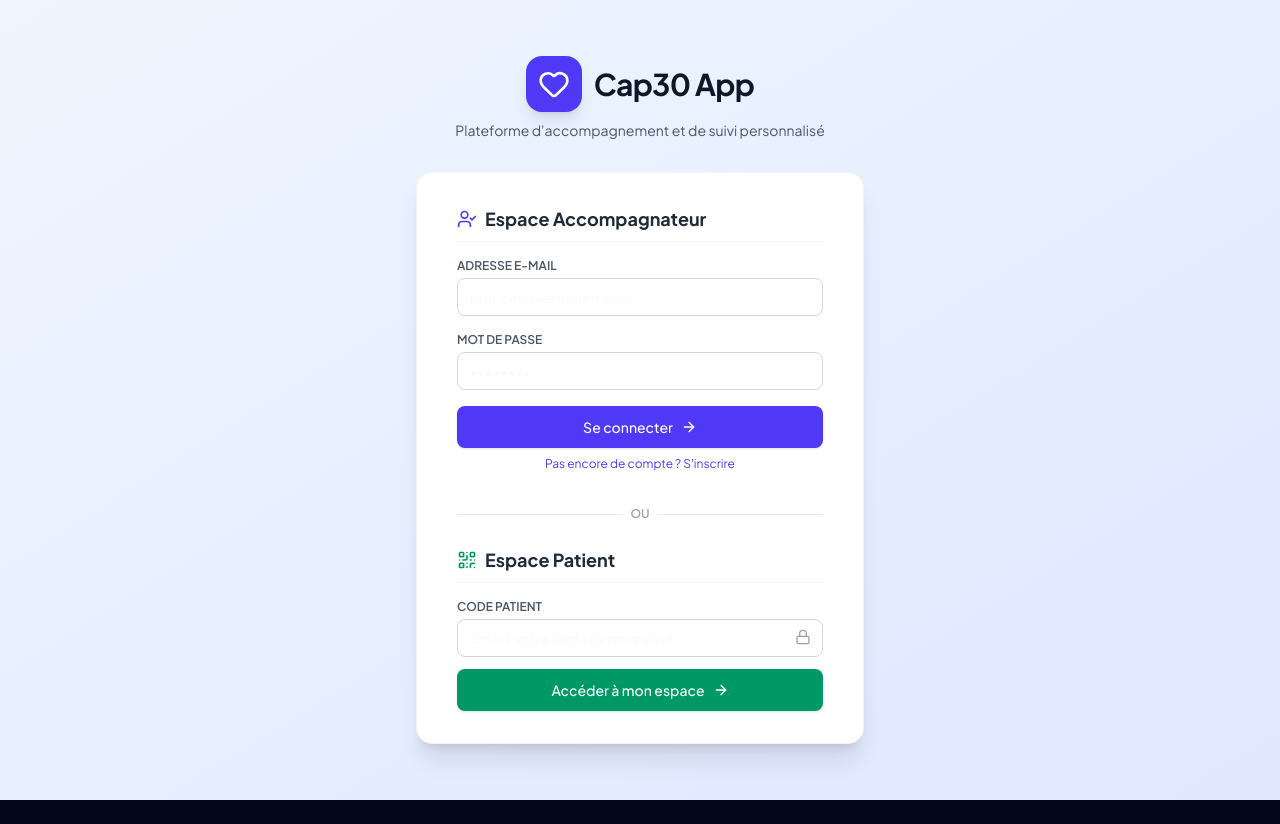
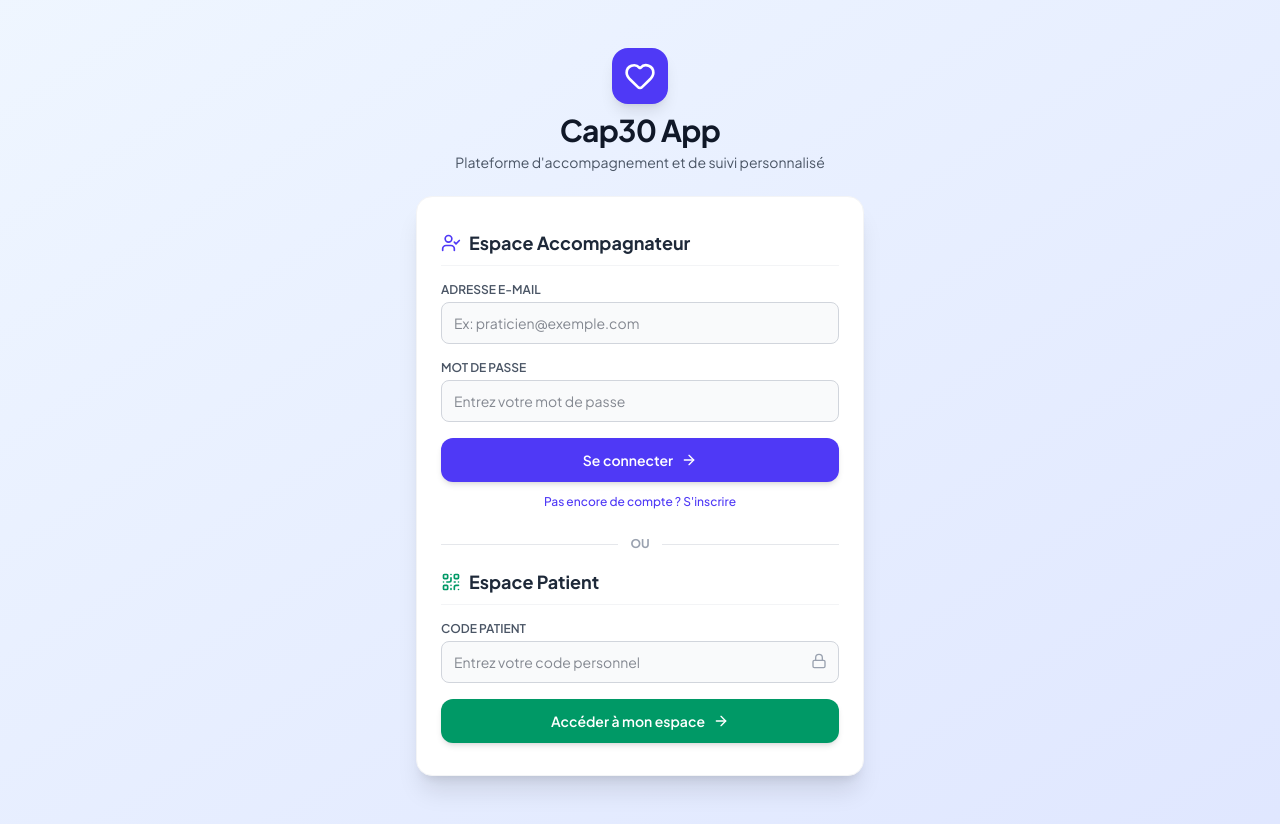
Before and after one commit to smetiazmi-ux/cap30-app, a React (Vite) app: page / in a window 1280 px wide. Before the commit the page ends 800 px from the top, so only its background shows below. Built offline with nearby package versions, Linux system fonts and the light colour scheme.

Commit message:
Update LandingPage.tsx

```diff
--- a/src/components/LandingPage.tsx
+++ b/src/components/LandingPage.tsx
@@ -13,8 +13,7 @@ export const LandingPage: React.FC<LandingPageProps> = ({ onSelectRole }) => {
 
   const handleSponsorAuth = (e: React.FormEvent) => {
     e.preventDefault();
-    // Simulation de connexion/inscription accompagnateur
-    if (email && password) {
+    if (email.trim() && password.trim()) {
       onSelectRole('sponsor');
     }
   };
@@ -28,23 +27,21 @@ export const LandingPage: React.FC<LandingPageProps> = ({ onSelectRole }) => {
 
   return (
     <div className="min-h-screen bg-gradient-to-br from-blue-50 to-indigo-100 flex flex-col justify-center py-12 px-4 sm:px-6 lg:px-8">
-      <div className="sm:mx-auto sm:w-full sm:max-px">
-        <div className="flex justify-center items-center gap-3">
-          <div className="p-3 bg-indigo-600 rounded-2xl shadow-lg text-white">
-            <Heart className="w-8 h-8" />
-          </div>
-          <h1 className="text-3xl font-extrabold text-gray-900 tracking-tight">Cap30 App</h1>
+      <div className="sm:mx-auto sm:w-full sm:max-w-md text-center mb-6">
+        <div className="inline-flex p-3 bg-indigo-600 rounded-2xl shadow-lg text-white mb-2">
+          <Heart className="w-8 h-8" />
         </div>
-        <p className="mt-2 text-center text-sm text-gray-600">
+        <h1 className="text-3xl font-extrabold text-gray-900 tracking-tight">Cap30 App</h1>
+        <p className="mt-1 text-sm text-gray-600">
           Plateforme d'accompagnement et de suivi personnalisé
         </p>
       </div>
 
-      <div className="mt-8 sm:mx-auto sm:w-full sm:max-w-md">
-        <div className="bg-white py-8 px-4 shadow-xl rounded-2xl sm:px-10 border border-gray-100">
+      <div className="sm:mx-auto sm:w-full sm:max-w-md">
+        <div className="bg-white py-8 px-6 shadow-xl rounded-2xl border border-gray-100 space-y-6">
 
           {/* Section Accompagnateur */}
-          <div className="mb-8">
+          <div>
             <div className="flex items-center gap-2 mb-4 pb-2 border-b border-gray-100">
               <UserCheck className="w-5 h-5 text-indigo-600" />
               <h2 className="text-lg font-bold text-gray-800">Espace Accompagnateur</h2>
@@ -60,8 +57,8 @@ export const LandingPage: React.FC<LandingPageProps> = ({ onSelectRole }) => {
                   required
                   value={email}
                   onChange={(e) => setEmail(e.target.value)}
-                  placeholder="praticien@exemple.com"
-                  className="w-full px-3 py-2 border border-gray-300 rounded-lg text-sm focus:ring-2 focus:ring-indigo-500 focus:border-indigo-500"
+                  placeholder="Ex: praticien@exemple.com"
+                  className="w-full px-3 py-2.5 bg-gray-50 border border-gray-300 rounded-lg text-sm text-gray-900 focus:bg-white focus:ring-2 focus:ring-indigo-500 focus:border-indigo-500 transition-colors"
                 />
               </div>
 
@@ -74,33 +71,34 @@ export const LandingPage: React.FC<LandingPageProps> = ({ onSelectRole }) => {
                   required
                   value={password}
                   onChange={(e) => setPassword(e.target.value)}
-                  placeholder="••••••••"
-                  className="w-full px-3 py-2 border border-gray-300 rounded-lg text-sm focus:ring-2 focus:ring-indigo-500 focus:border-indigo-500"
+                  placeholder="Entrez votre mot de passe"
+                  className="w-full px-3 py-2.5 bg-gray-50 border border-gray-300 rounded-lg text-sm text-gray-900 focus:bg-white focus:ring-2 focus:ring-indigo-500 focus:border-indigo-500 transition-colors"
                 />
               </div>
 
               <button
                 type="submit"
-                className="w-full flex justify-center items-center gap-2 py-2.5 px-4 border border-transparent rounded-lg shadow-sm text-sm font-medium text-white bg-indigo-600 hover:bg-indigo-700 focus:outline-none focus:ring-2 focus:ring-offset-2 focus:ring-indigo-500 transition-colors"
+                className="w-full flex justify-center items-center gap-2 py-3 px-4 rounded-xl shadow-md text-sm font-semibold text-white bg-indigo-600 hover:bg-indigo-700 active:bg-indigo-800 transition-all cursor-pointer"
               >
                 {isLogin ? 'Se connecter' : "S'inscrire"} <ArrowRight className="w-4 h-4" />
               </button>
             </form>
 
             <button
+              type="button"
               onClick={() => setIsLogin(!isLogin)}
-              className="mt-2 text-xs text-indigo-600 hover:underline w-full text-center"
+              className="mt-3 text-xs font-medium text-indigo-600 hover:text-indigo-800 w-full text-center"
             >
               {isLogin ? "Pas encore de compte ? S'inscrire" : "Déjà un compte ? Se connecter"}
             </button>
           </div>
 
-          <div className="relative my-6">
+          <div className="relative my-4">
             <div className="absolute inset-0 flex items-center">
               <div className="w-full border-t border-gray-200" />
             </div>
             <div className="relative flex justify-center text-xs uppercase">
-              <span className="bg-white px-2 text-gray-400 font-semibold">Ou</span>
+              <span className="bg-white px-3 text-gray-400 font-bold">OU</span>
             </div>
           </div>
 
@@ -111,7 +109,7 @@ export const LandingPage: React.FC<LandingPageProps> = ({ onSelectRole }) => {
               <h2 className="text-lg font-bold text-gray-800">Espace Patient</h2>
             </div>
 
-            <form onSubmit={handlePatientAccess} className="space-y-3">
+            <form onSubmit={handlePatientAccess} className="space-y-4">
               <div>
                 <label className="block text-xs font-semibold text-gray-600 uppercase mb-1">
                   Code Patient
@@ -121,16 +119,16 @@ export const LandingPage: React.FC<LandingPageProps> = ({ onSelectRole }) => {
                     type="text"
                     value={patientCode}
                     onChange={(e) => setPatientCode(e.target.value)}
-                    placeholder="Entrez votre code personnalisé"
-                    className="w-full px-3 py-2 border border-gray-300 rounded-lg text-sm focus:ring-2 focus:ring-emerald-500 focus:border-emerald-500"
+                    placeholder="Entrez votre code personnel"
+                    className="w-full px-3 py-2.5 bg-gray-50 border border-gray-300 rounded-lg text-sm text-gray-900 focus:bg-white focus:ring-2 focus:ring-emerald-500 focus:border-emerald-500 transition-colors"
                   />
-                  <Lock className="w-4 h-4 text-gray-400 absolute right-3 top-2.5" />
+                  <Lock className="w-4 h-4 text-gray-400 absolute right-3 top-3" />
                 </div>
               </div>
 
               <button
                 type="submit"
-                className="w-full flex justify-center items-center gap-2 py-2.5 px-4 border border-transparent rounded-lg shadow-sm text-sm font-medium text-white bg-emerald-600 hover:bg-emerald-700 focus:outline-none focus:ring-2 focus:ring-offset-2 focus:ring-emerald-500 transition-colors"
+                className="w-full flex justify-center items-center gap-2 py-3 px-4 rounded-xl shadow-md text-sm font-semibold text-white bg-emerald-600 hover:bg-emerald-700 active:bg-emerald-800 transition-all cursor-pointer"
               >
                 Accéder à mon espace <ArrowRight className="w-4 h-4" />
               </button>
```
